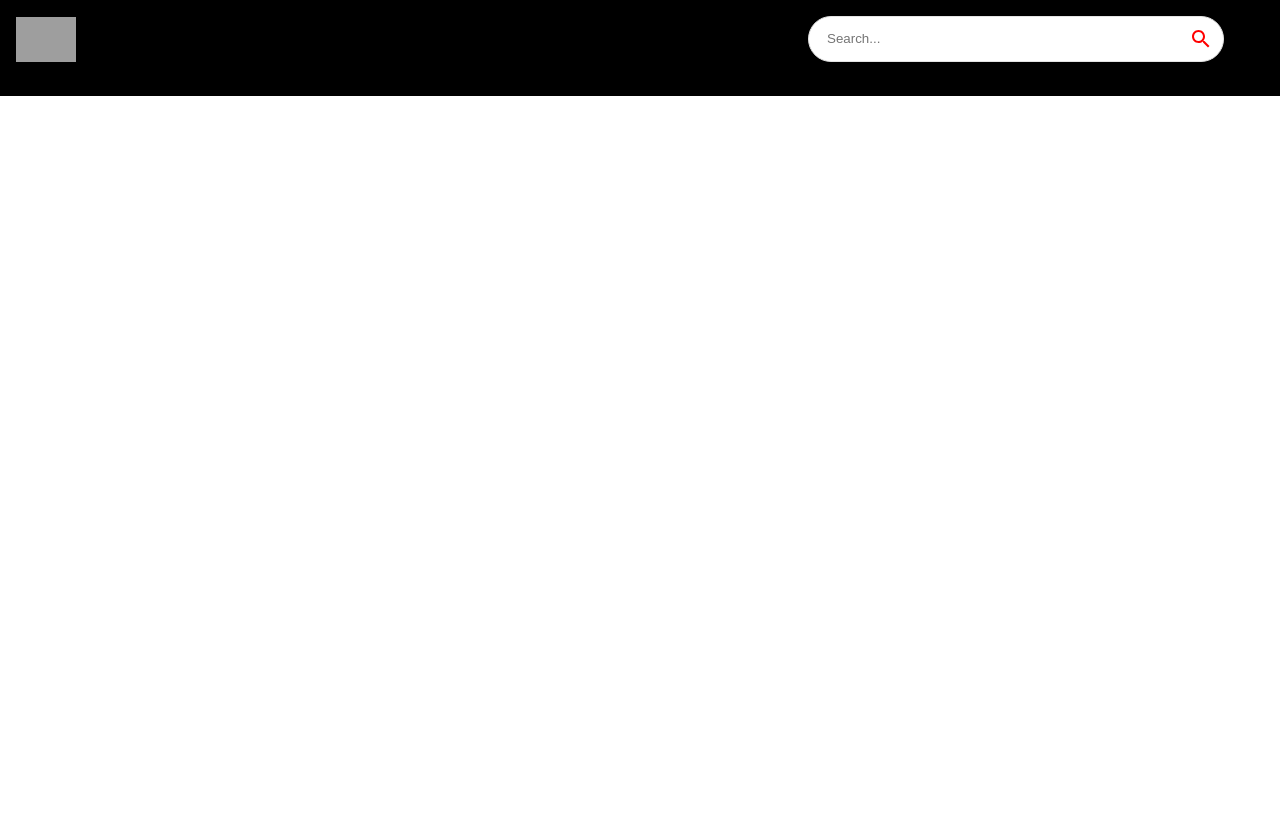
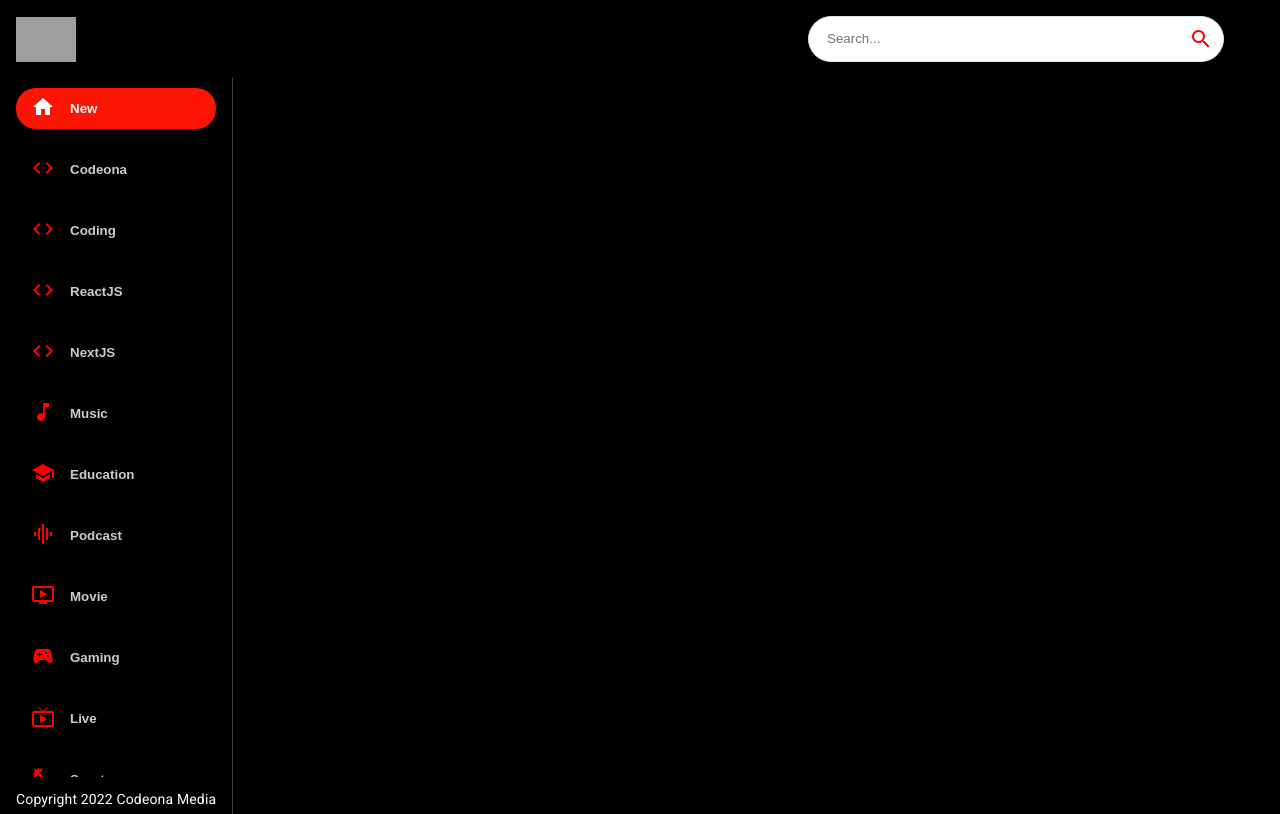
Before and after one commit to johnkk1316/youtube-clone, a React (Create React App) app: page / in a window 1280 px wide. Built offline with nearby package versions, Linux system fonts and the light colour scheme; grey boxes are pictures that could not be loaded.

Commit message:
Added feed component

```diff
--- a/src/components/Feed.jsx
+++ b/src/components/Feed.jsx
@@ -1,8 +1,19 @@
-import React from 'react'
+import { useState, useEffect } from 'react'
+import { Box, Stack, Typography } from '@mui/material'
+
+import Sidebar from './Sidebar'
 
 const Feed = () => {
     return (
-    <div>Feed</div>
+    <Stack sx={{flexDirection: { sx: "column", md: "row" } }}>
+        <Box sx={{ height: { sx: 'auto', md: '92vh' }, borderRight: '1px solid #3d3d3d', px: { sx: 0, md: 2 }}}>
+            <Sidebar />
+
+            <Typography className="copyright" variant="body2" sx={{mt: 1.5, color: '#fff'}}>
+                Copyright 2022 Codeona Media
+            </Typography>
+        </Box>
+    </Stack>
     )
 }
 
```
